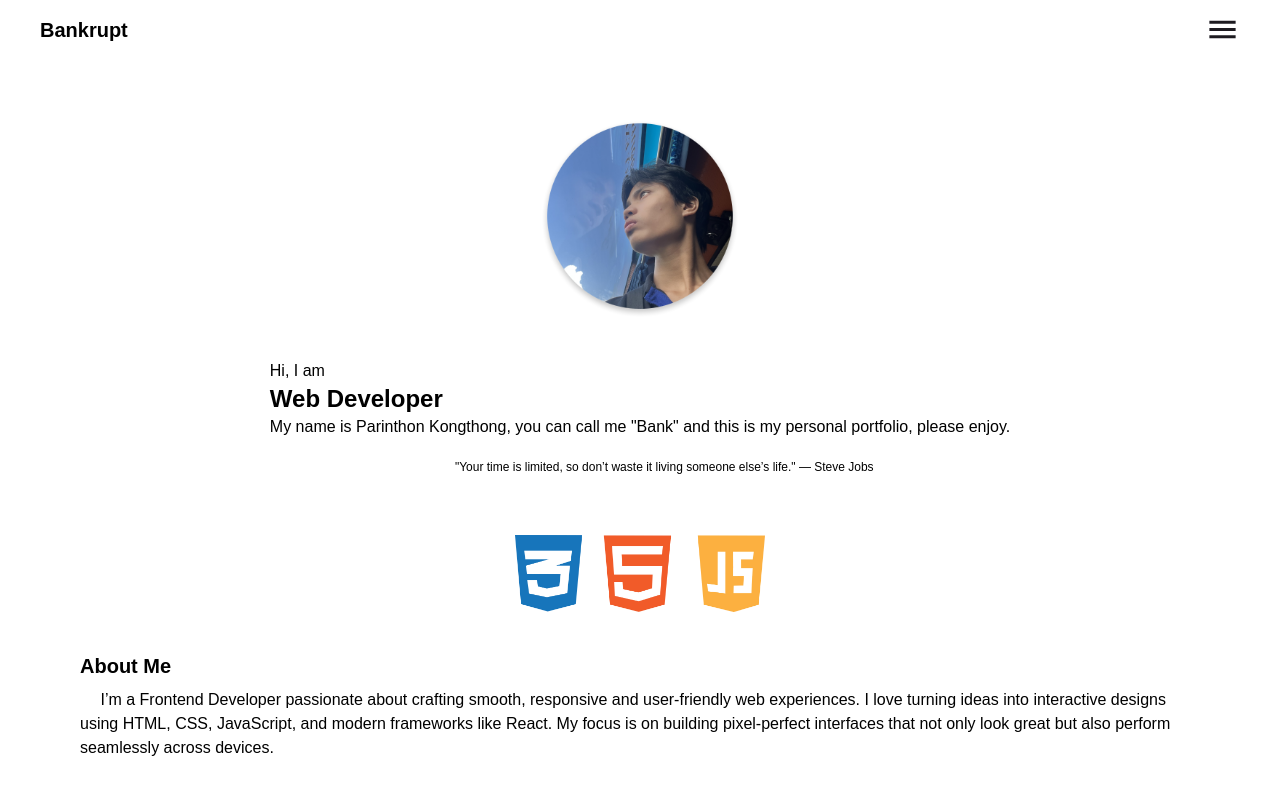
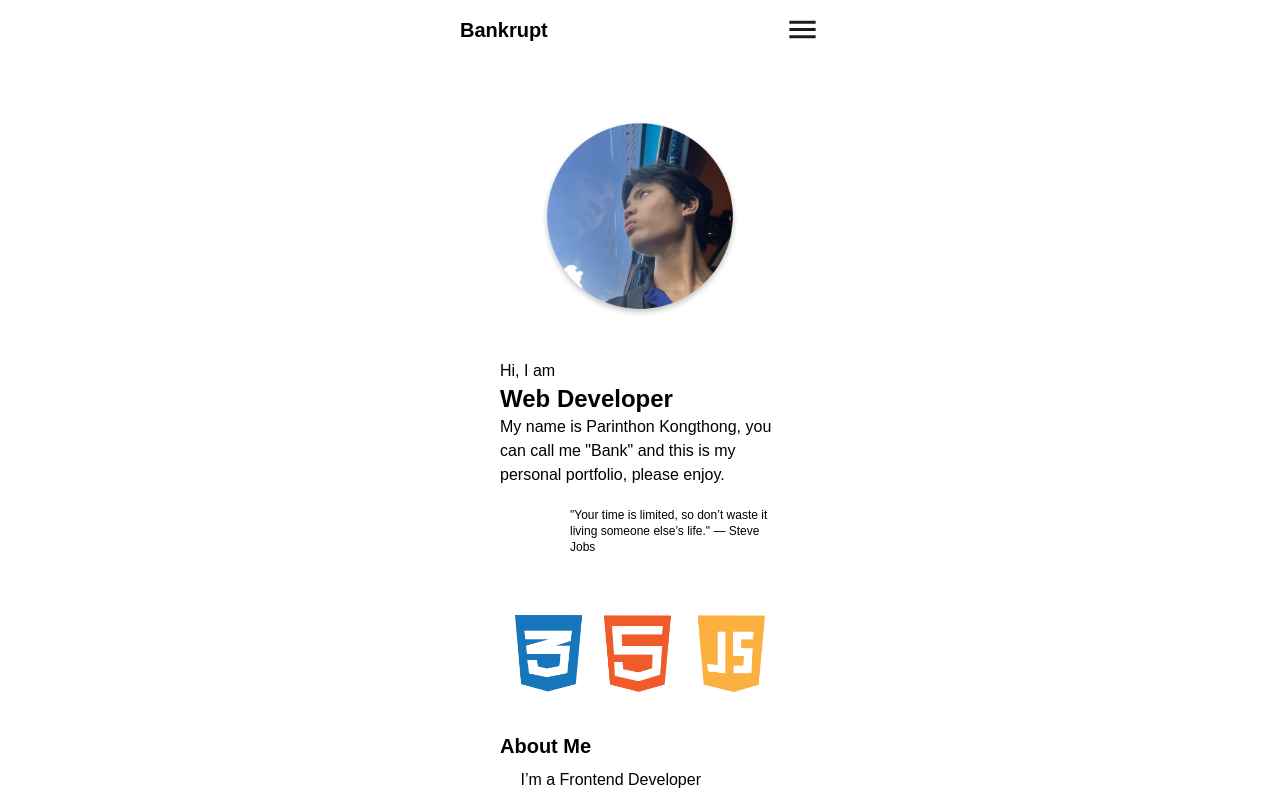
Before and after one commit to BXNK4042/bankrupt-portfolio, a Next.js app: page / in a window 1280 px wide. Shown: the top 795 px of the page. Built offline with nearby package versions, Linux system fonts and the light colour scheme.

Commit message:
update react2shell and add max-width

```diff
--- a/package.json
+++ b/package.json
@@ -9,7 +9,7 @@
     "lint": "eslint"
   },
   "dependencies": {
-    "next": "16.0.1",
+    "next": "16.0.7",
     "react": "19.2.0",
     "react-dom": "19.2.0",
     "sass": "^1.93.3",
--- a/src/app/layout.js
+++ b/src/app/layout.jsx
@@ -22,9 +22,11 @@ export default function RootLayout({ children }) {
   return (
     <html lang="en">
       <body className={`${geistSans.variable} ${geistMono.variable} antialiased`}>
-        <Nav/>
-        {children}
-        <Footer />
+        <div className="max-w-110 mx-auto">
+          <Nav/>
+          {children}
+          <Footer />
+        </div>
       </body>
     </html>
   );
```
Also changed, not shown: 1 other file (tests, documents, lock files or other folders).
